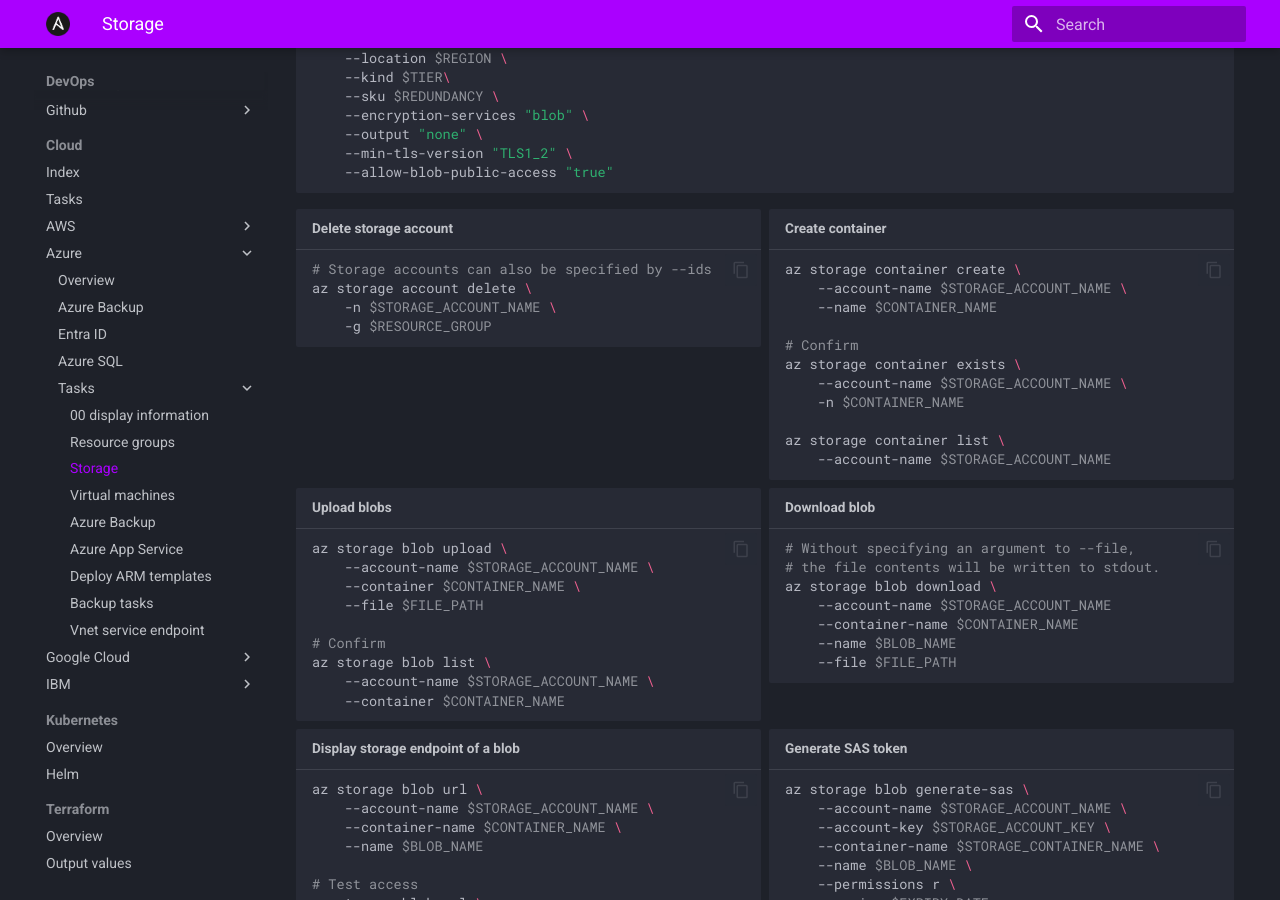
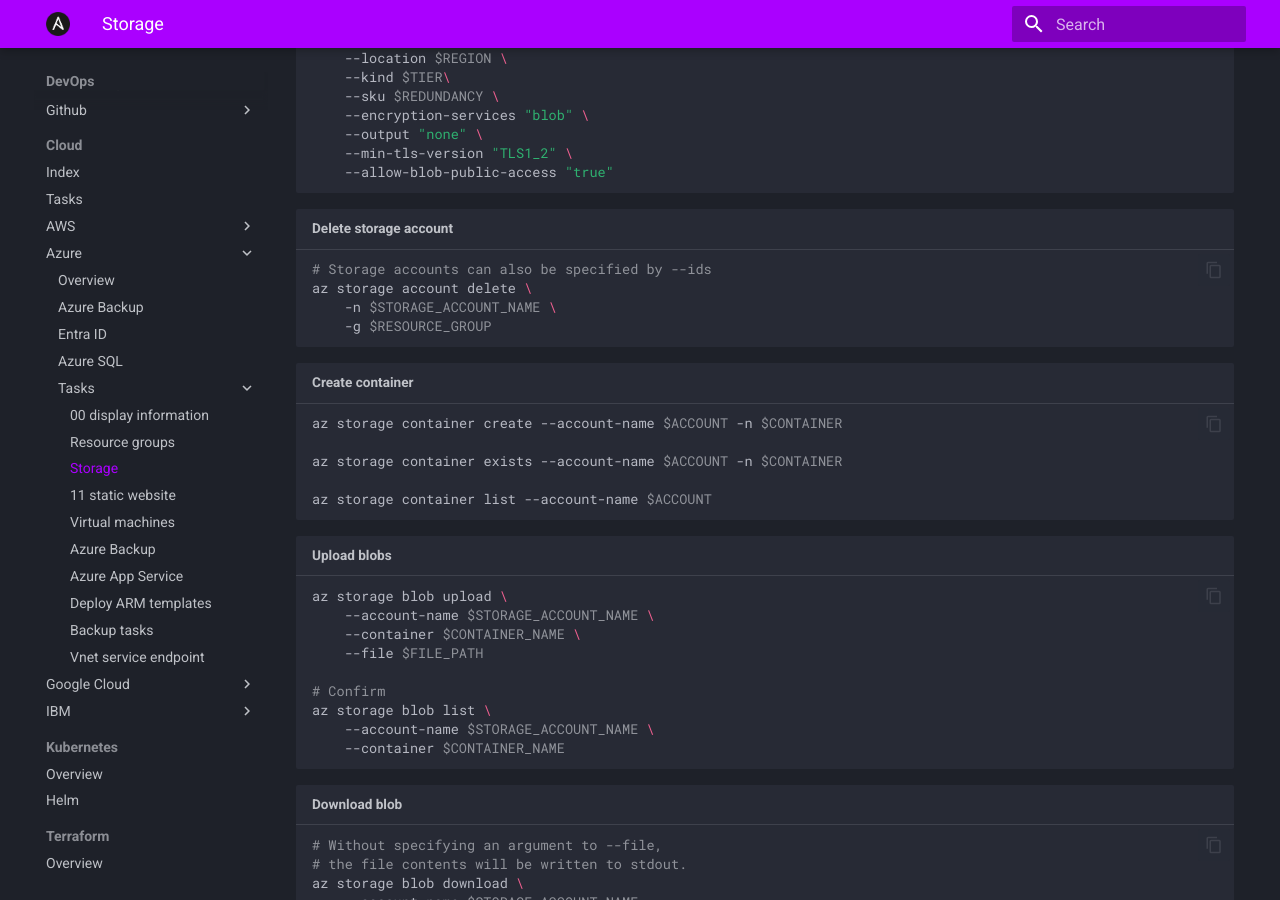
Before and after one commit to jasper-zanjani/devops, an MkDocs documentation site: the page built from docs/Cloud/Azure/Tasks/10-storage.md, in a window 1280 px wide and 900 px high, scrolled down 428 px. Built offline with MkDocs 1.6.1 and Material for MkDocs 9.7.7, drawn with Linux system fonts in a browser that asks for light colours.

Commit message:
az static website

````diff
--- a/docs/Cloud/Azure/Tasks/10-storage.md
+++ b/docs/Cloud/Azure/Tasks/10-storage.md
@@ -1,8 +1,6 @@
 # Storage
 
 --8<-- "includes/tasks/az/storage-account-create.md"
-
-<div class="grid cards" markdown>
 
 --8<-- "includes/tasks/az/storage-account-delete.md"
 
@@ -15,5 +13,3 @@
 --8<-- "includes/tasks/az/storage-blob-url.md"
 
 --8<-- "includes/tasks/az/sas-token.md"
-
-</div>
--- a/includes/tasks/az/storage-container-create.md
+++ b/includes/tasks/az/storage-container-create.md
@@ -1,13 +1,7 @@
 ```sh title="Create container"
-az storage container create \
-    --account-name $STORAGE_ACCOUNT_NAME \
-    --name $CONTAINER_NAME
+az storage container create --account-name $ACCOUNT -n $CONTAINER
 
-# Confirm
-az storage container exists \
-    --account-name $STORAGE_ACCOUNT_NAME \
-    -n $CONTAINER_NAME
+az storage container exists --account-name $ACCOUNT -n $CONTAINER
 
-az storage container list \
-    --account-name $STORAGE_ACCOUNT_NAME
+az storage container list --account-name $ACCOUNT
 ```
````
Also changed, not shown: docs/Cloud/Azure/Tasks/11-static-website.md (added, +3 -0 lines), includes/cmd/az/storage.md (added, +17 -0 lines), includes/tasks/az/static-website.md (added, +7 -0 lines), 13 other files.
